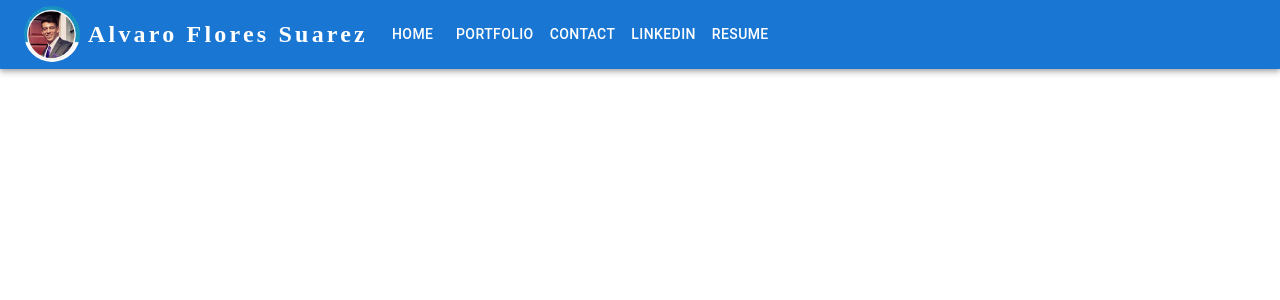
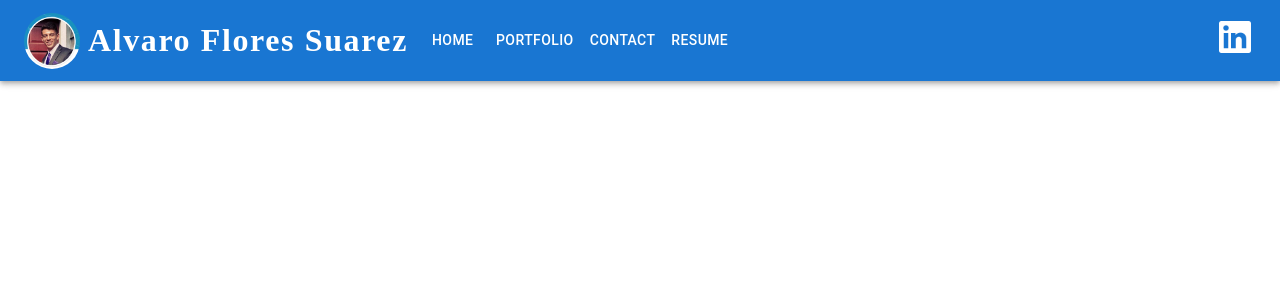
Before and after one commit to floressuarezalvaro/my-portfolio, a React (Vite) app: page / in a window 1280 px wide. Shown: the top 300 px of the page. Built offline with nearby package versions, Linux system fonts and the light colour scheme; a web font is replaced by a local one.

Commit message:
added linkedin logo and updating font sizing

```diff
--- a/src/components/Navbar.jsx
+++ b/src/components/Navbar.jsx
@@ -40,8 +40,9 @@ function ResponsiveAppBar() {
               mr: 2,
               display: { xs: 'none', md: 'flex' },
               fontFamily: 'Ephesis',
-              fontWeight: 700,
-              letterSpacing: '.2rem',
+              fontSize: '2rem',
+              fontWeight: 900,
+              letterSpacing: '.1rem',
               color: 'inherit',
               textDecoration: 'none',
             }}
@@ -96,7 +97,8 @@ function ResponsiveAppBar() {
               flexGrow: 1,
               fontFamily: 'Ephesis',
               fontWeight: 700,
-              letterSpacing: '.3rem',
+              fontSize: '2rem',
+              letterSpacing: '.1rem',
               color: 'inherit',
               textDecoration: 'none',
             }}
@@ -117,21 +119,29 @@ function ResponsiveAppBar() {
             ))}
 
             <Button
-              href="https://www.linkedin.com/in/afloressuarez/"
-              target="_blank"
-              rel="noopener noreferrer"
-              sx={{ my: 2, color: 'white', display: 'block' }}
-            >
-              LinkedIn
-            </Button>
-
-            <Button
               href="/floresSuarezResume.pdf"
               target="_blank"
               sx={{ my: 2, color: 'white', display: 'block' }}
             >
               Resume
             </Button>
+
+          </Box>
+
+          <Box>
+            <IconButton
+                href="https://www.linkedin.com/in/afloressuarez/"
+                target="_blank"
+                rel="noopener noreferrer"
+                sx={{ my: 2, color: 'white', display: 'block' }}
+                size="small"
+              >
+                <img
+                  src="/linkedIn.png"
+                  alt="LinkedIn"
+                  style={{ width: 32, height: 32 }}
+                />
+            </IconButton>
           </Box>
         </Toolbar>
       </Container>
```
Also changed, not shown: public/linkedIn.png (added).
